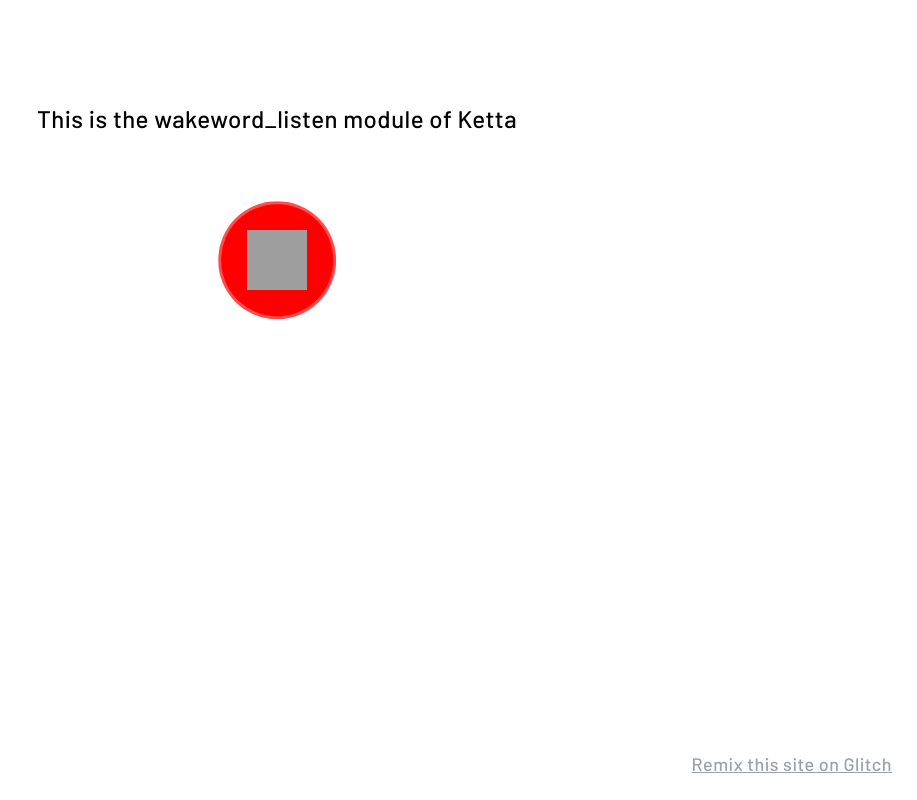
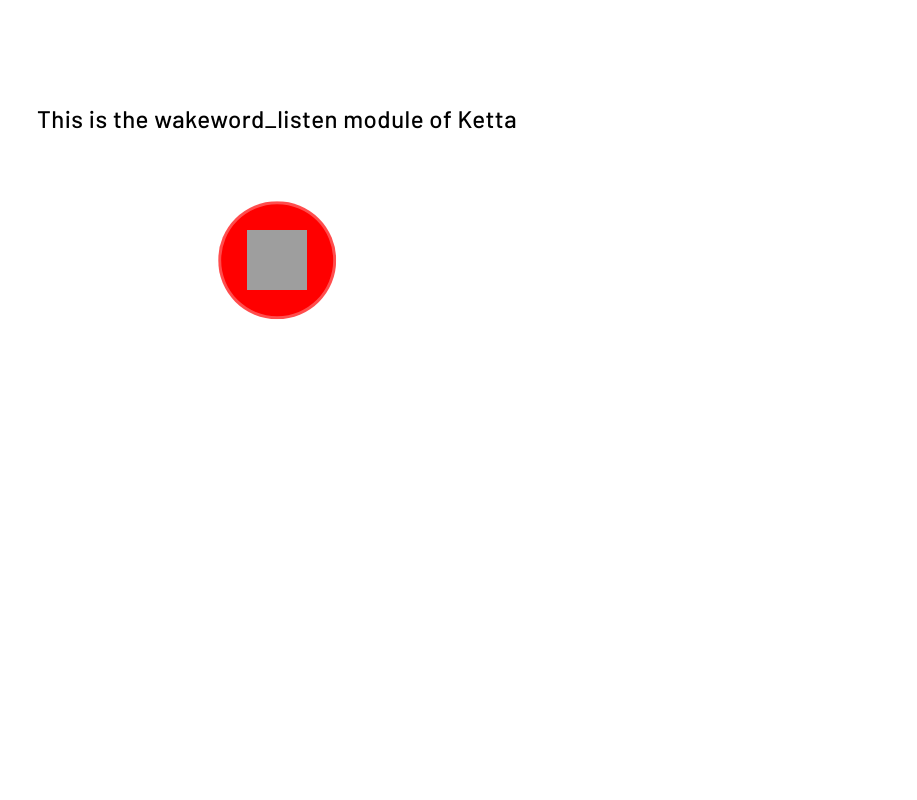
Before and after one commit to STRT-Official-SNM/Ketta-wake_word_FrontEnd, a plain HTML site: page index.html in a window 1280 px wide. Shown: the whole page, without its empty margins (363-1280 px from the left). Drawn offline with Linux system fonts and the light colour scheme; no server answers; grey boxes are pictures that could not be loaded.

Commit message:
Update index.html

```diff
--- a/index.html
+++ b/index.html
@@ -2,22 +2,21 @@
 <html lang="en">
   <head>
     <title>Ketta_wakeword_recog</title>
-    <!-- don't mind these: -->
+
     <meta charset="utf-8" />
     <meta http-equiv="X-UA-Compatible" content="IE=edge" />
     <meta name="viewport" content="width=device-width, initial-scale=1" />
-    <!-- these load the stylesheets: -->
+
     <link
       rel="stylesheet"
       href="https://fonts.googleapis.com/css?family=Barlow:500"
     />
     <link rel="stylesheet" href="./css/reset.css" />
     <link rel="stylesheet" href="./css/style.css" />
-    <!-- these load the tensorflow and audio libraries: -->
-    <!-- more documentation at https://github.com/tensorflow/tfjs-models/tree/master/speech-commands -->
+
     <script src="./js/tf.min.js"></script>
     <script src="./js/speech-commands.min.js"></script>
-    <!-- these load our code: -->
+
     <script type="module" src="./js/model-runner.js"></script>
     <script type="module" src="./js/bar-graph.js"></script>
     <script type="module" src="./js/audio-visualizer.js"></script>
@@ -41,38 +40,16 @@
     <section id="info">
 
     </section>
-    <footer>
-      <h2>
-        <a href="https://glitch.com/edit/#!/remix/tm-audio-demo">
-          Remix this site on Glitch
-        </a>
-      </h2>
-    </footer>
 
     <script type="module">
       import { setupModel } from "./js/model-runner.js";
       import { setupBarGraph, updateBarGraph } from "./js/bar-graph.js";
 
-      //           _____             .|                      _.._     ,.--.
-      //   _.._    \  __`'.        .' |_      _  __  ___    / .. `.  //    \
-      //  / .. `.   | |-.\ \ .-. .'     |    | |/  `.'  `. / /__\  \ \\    /
-      // / /__\  \  | |   \ ||_|'--.  .-'    |  .-. .-.  '| .-----'`  `'--'
-      //| .-----'`  | |   / |.-.   |  |      | |  | |  | | \ '-...--. ,.--.
-      // \ '-...--. | |_.' /|| |   |  '.'    | |  | |  | |  `. ___.' //    \
-      //  `. ___.' /_____.'/ | |   |   /     |_|  |_|  |_|           \\    /
-      //           \_____|/  |_|   `'-'                               `'--'
-      // train your own model using [TODO_TM2_URL], and replace this URL with your own
+
       let URL = "https://raw.githubusercontent.com/STRT-Official/Ketta_WW_module/main/";
 
-      // setupBarGraph is defined in the js/bar-graph.js file
       setupBarGraph(URL);
 
-      // setupModel is defined in the js/model-runner.js file
-      // we pass in two functions:
-      // updateBarGraph (defined in the js/bar-graph.js file)
-      // and updateAudioVisualizer (defined in the js/audio-visualizer.js file)
-      // setupModel will store these functions,
-      // and call them every time it has new data from the model
       setupModel(URL, data => {
         updateBarGraph(data);
       });
```
